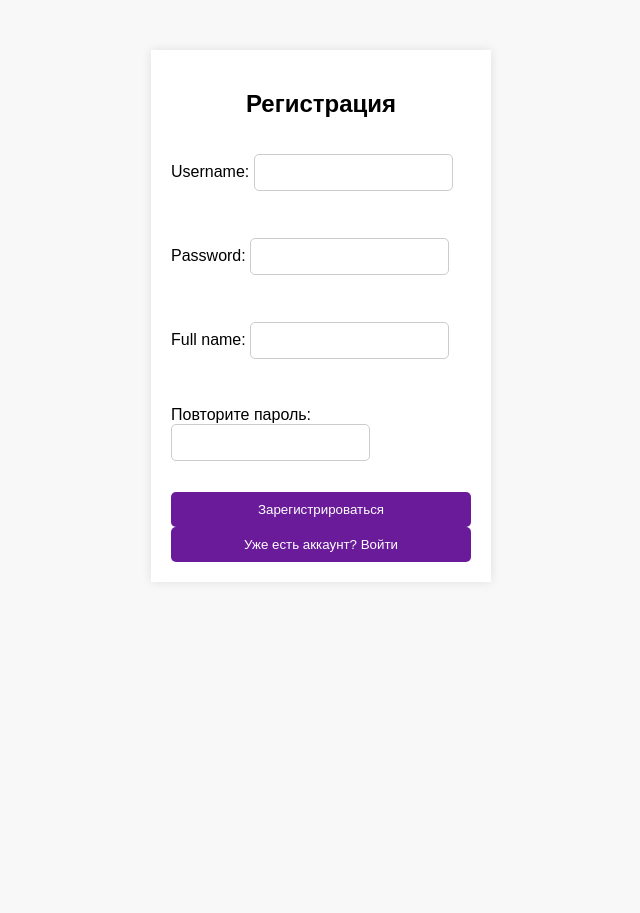
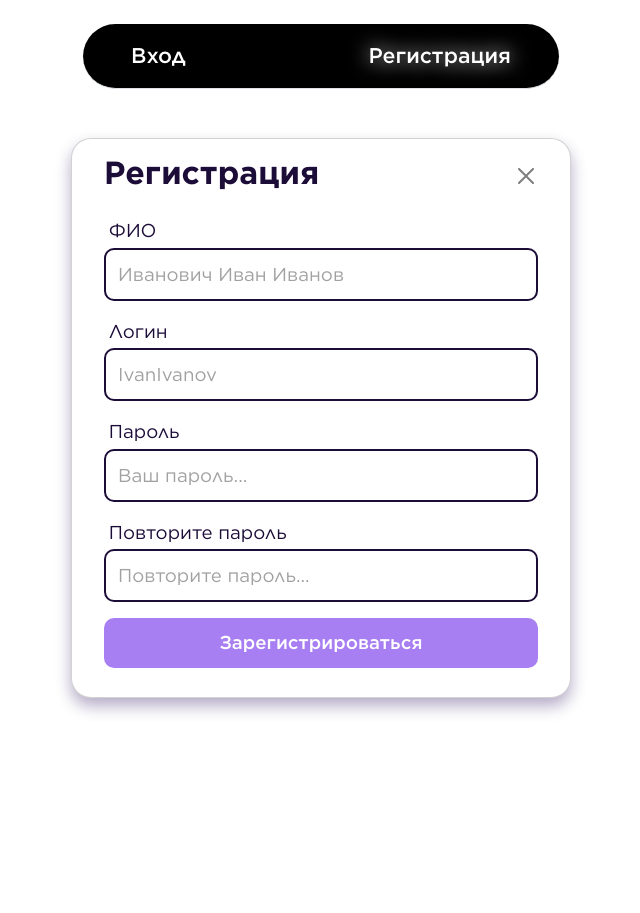
Before and after one commit to ClouRise/FANTASTICHACK2024, a Django app: template dj/reg/templates/reg/register.html in a window 1280 px wide. Shown: the whole page, without its empty margins (319-959 px from the left). Before the commit the page ends 562 px from the top, so only its background shows below. Run offline with Django 5.2, Linux system fonts and the light colour scheme; the template is opened without the code that fills it: values that come from a table or form of the project are taken from there, others are empty.

Commit message:
Upload files to connect backend

```diff
--- /dev/null
+++ b/dj/reg/templates/reg/app.css
@@ -0,0 +1,64 @@
+@font-face {
+    font-family: gotham_bold;
+    src: url(./fonts/gotham_bold.otf);
+}
+@font-face {
+    font-family: gotham_book;
+    src: url(./fonts/gotham_book.otf);
+}
+@font-face {
+    font-family: gotham_light;
+    src: url(./fonts/gotham_light.otf);
+}
+@font-face {
+    font-family: gotham_medium;
+    src: url(./fonts/gotham_medium.otf);
+}
+
+.gotham-bold{
+    font-family: gotham_bold;
+}
+.gotham-book{
+    font-family: gotham_book;
+}
+.gotham-light{
+    font-family: gotham_light;
+}
+.gotham-medium{
+    font-family: gotham_medium;
+}
+
+.void-purple-button{
+    border: 2px solid #925FF0;
+    color: #925FF0;
+    padding: 5px 10px;
+    border-radius: 10px;
+    background-color: white;
+}
+
+p{
+    margin: 0!important;
+}
+.search-input{
+    background-image: url("./search-normal.svg");
+    background-repeat: no-repeat;
+    background-size: 8%;
+    background-position-x: 5%;
+    background-position-y: center;
+    padding-left: 40px!important;
+    box-sizing: border-box;
+    border: none!important;
+    font-family: gotham_book;
+}
+.search-input::placeholder{
+    color: #6D6D6D;
+}
+.search-input:focus{
+    box-shadow: none!important;
+}
+.row{
+    margin: 0!important;
+}
+.col-4{
+    margin: 0!important;
+}
--- a/dj/reg/templates/reg/register.html
+++ b/dj/reg/templates/reg/register.html
@@ -1,24 +1,56 @@
-<!DOCTYPE html>
-{% load static %}
+<!doctype html>
 <html lang="ru">
-<head>
+  <head>
     <meta charset="UTF-8">
     <meta name="viewport" content="width=device-width, initial-scale=1.0">
-    <title>Регистрация</title>
-    <link rel="stylesheet" href="{% static 'styles.css' %}">
+    <meta http-equiv="X-UA-Compatible" content="ie=edge">
+    <link href="https://cdn.jsdelivr.net/npm/bootstrap@5.3.3/dist/css/bootstrap.min.css" rel="stylesheet" integrity="sha384-QWTKZyjpPEjISv5WaRU9OFeRpok6YctnYmDr5pNlyT2bRjXh0JMhjY6hW+ALEwIH" crossorigin="anonymous">
+    <link rel="stylesheet" href="styles.css">
+    <link rel="stylesheet" href="app.css">
+    <title>Окно регистрации</title>
 </head>
-<body>
-    <div class="registration-form">
-        <h2>Регистрация</h2>
-        <form method="post">
-            {% csrf_token %}
-            {{ form.as_p }}
-            <button type="submit" class="btn">Зарегистрироваться</button>
-        </form>
-        <!-- Кнопка для перехода на страницу авторизации -->
-        <form action="{% url 'login' %}" method="get">
-            <button type="submit" class="btn">Уже есть аккаунт? Войти</button>
-        </form>
+  <body style="overflow: hidden;">
+    <div class="container d-flex align-items-center mt-4" style="max-width: 500px;">
+            <header class="w-100 d-flex  align-items-center flex-wrap justify-content-between py-3 px-5 mb-4 border-bottom" style="background-color: black; border-radius: 50px;">
+             <a href="">Вход</a>
+             <a href=""  style="    text-shadow: 0 0 20px #ffffff;">Регистрация</a>
+            </header>
     </div>
-</body>
+
+    <div class="container d-flex justify-content-center h-100" style="padding-top: 25px;">
+        <div class="card shadow d-flex justify-content-center w-100" style="max-width: 500px; max-height: 560px;">
+            <div class="card-body">
+                <div>
+                    <div class="d-flex justify-content-between">
+                        <h2 class="mb-4 gotham-bold darkvi" style="margin-top: 0.4rem;">Регистрация</h2>
+                        <button type="button" class="btn-close ms-4 mt-3"  aria-label="Закрыть"></button>
+                    </div>
+                    <form action="#" method="post">
+                        <div class="mb-3">
+                            <label for="F=fullName" class="form-label gotham-book darkvi" style="font-size: 14pt;">ФИО</label>
+                            <input type="text" id="fullName" class="form-control gotham-book button-heights"  style="font-size: 14pt;" placeholder="Иванович Иван Иванов" required>
+                        </div>
+
+                        <div class="mb-3">
+                            <label for="login" class="form-label gotham-book darkvi"  style="font-size: 14pt;">Логин</label>
+                            <input type="text" id="login" class="form-control gotham-book button-heights"  style="font-size: 14pt;" placeholder="IvanIvanov" required>
+                        </div>
+
+                        <div class="mb-3">
+                            <label for="password" class="form-label gotham-book darkvi"  style="font-size: 14pt;">Пароль</label>
+                            <input type="password" id="password" class="form-control gotham-book button-heights"  style="font-size: 14pt;" placeholder="Ваш пароль..." required>
+                        </div>
+
+                        <div class="mb-3">
+                            <label for="password" class="form-label gotham-book darkvi"  style="font-size: 14pt;">Повторите пароль</label>
+                            <input type="password" id="password" class="form-control gotham-book button-heights"  style="font-size: 14pt;" placeholder="Повторите пароль..." required>
+                        </div>
+
+                        <button type="submit" class="btn btn-primary w-100 gotham-medium enter-button button-heights"  style="font-size: 14pt;">Зарегистрироваться</button>
+                    </form>
+                </div>
+            </div>
+        </div>
+    <script src="https://cdn.jsdelivr.net/npm/bootstrap@5.3.3/dist/js/bootstrap.bundle.min.js" integrity="sha384-YvpcrYf0tY3lHB60NNkmXc5s9fDVZLESaAA55NDzOxhy9GkcIdslK1eN7N6jIeHz" crossorigin="anonymous"></script>
+  </body>
 </html>
--- /dev/null
+++ b/dj/reg/templates/reg/styles.css
@@ -0,0 +1,129 @@
+@font-face {
+    font-family: gotham_bold;
+    src: url(./fonts/gotham_bold.otf);
+}
+@font-face {
+    font-family: gotham_book;
+    src: url(./fonts/gotham_book.otf);
+}
+@font-face {
+    font-family: gotham_light;
+    src: url(./fonts/gotham_light.otf);
+}
+@font-face {
+    font-family: gotham_medium;
+    src: url(./fonts/gotham_medium.otf);
+}
+
+.gotham-bold{
+    font-family: gotham_bold;
+}
+.gotham-book{
+    font-family: gotham_book;
+}
+.gotham-light{
+    font-family: gotham_light;
+}
+.gotham-medium{
+    font-family: gotham_medium;
+}
+
+body{
+    position: absolute;
+    height: 100%;
+    width: 100%;
+}
+
+.form-control:focus{
+    border-color: #dee2e6;
+    box-shadow: none;
+}
+.card-body{
+    padding-left: 2rem;
+    padding-right: 2rem;
+}
+.card-header{
+    padding-left: 2rem;
+    padding-right: 2rem;
+}
+.form-label{
+    margin-bottom: 0.2rem;
+    margin-left: 0.3rem;
+}
+.enter-button{
+    border: none;
+    background-color: #A87FF3;
+}
+.enter-button:hover{
+    border: none;
+    background-color: #5E3A9E;
+}
+.enter-button:active{
+    border: none;
+    background-color: #925FF0!important;
+    box-shadow: 0px 0px 7px 1px #925FF0;
+}
+.enter-button:focus-visible{
+    border: none;
+    background-color: #925FF0!important;
+    box-shadow: none;
+}
+.button-heights{
+    line-height: 2;
+    border-radius: 10px;
+}
+.n-t{
+    color: #1C0C38;
+}
+.n-t:active{
+    color: #5E3A9E;
+}
+.n-t:hover{
+    color: #1C0C38;
+}
+.card{
+    border-radius: 20px;
+}
+.card-header{
+    border-top-left-radius: 20px;
+    border-top-right-radius: 20px;
+}
+.card-header:first-child{
+    border-top-left-radius: inherit;
+    border-top-right-radius: inherit;
+}
+.form-control{
+    border: 2px solid #1C0C38;
+}
+.form-control:focus{
+    border-color: #A87FF3;
+}
+.card{
+    padding-bottom: 1.3rem;
+}
+.button-heights::placeholder{
+    color: #a1a1a1;
+}
+.btn-close:focus{
+    box-shadow: none;
+}
+.darkvi{
+    color: #1C0C38;
+}
+.shadow{
+    box-shadow: 0 0.5rem 1rem #1D005454!important;
+}
+a{
+    text-decoration: none;
+    font-size: 16pt;
+    color: white;
+    font-family: gotham_medium;
+    transition: 0.2s;
+}
+a:hover{
+    color: #A87FF3;
+    transition: 0.2s;
+}
+a:active{
+    color:#5E3A9E;
+}
```
Also changed, not shown: dj/reg/templates/reg/login.html (+39 -18 lines), dj/reg/templates/reg/loginBack.html (added, +25 -0 lines), dj/reg/templates/reg/registerBack.html (added, +24 -0 lines), dj/reg/templates/reg/fonts/gotham_bold.otf (added), dj/reg/templates/reg/fonts/gotham_book.otf (added), dj/reg/templates/reg/fonts/gotham_light.otf (added), dj/reg/templates/reg/fonts/gotham_medium.otf (added).
